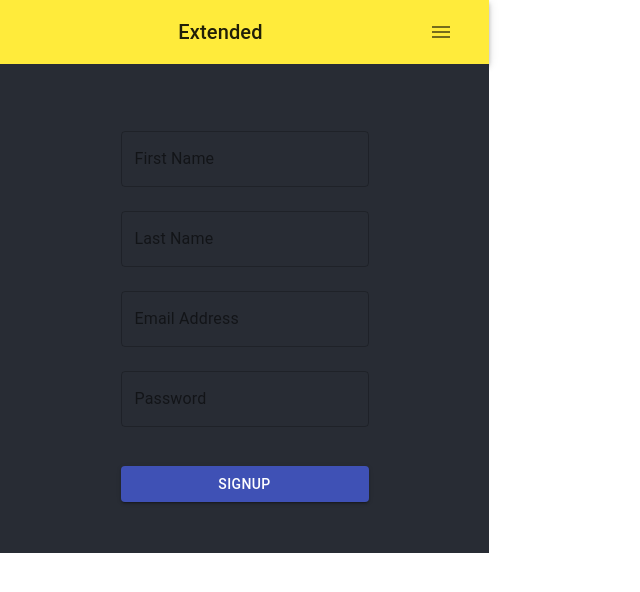
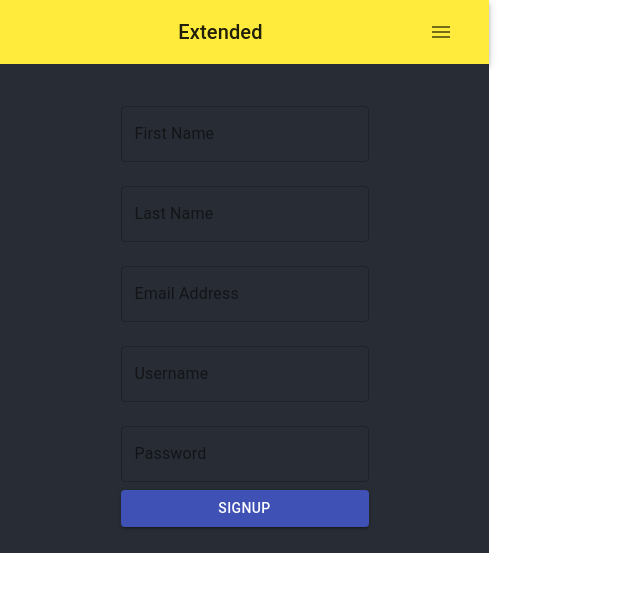
Before and after one commit to wdf-capstone-team-i/extended, a React (Create React App) app: page / in a window 1280 px wide. Shown: the top 592 px of the page, without its empty margins (0-640 px from the left). Built offline with nearby package versions, Linux system fonts and the light colour scheme.

Commit message:
created signup form and it adds to the database

```diff
--- a/package.json
+++ b/package.json
@@ -8,12 +8,12 @@
     "@testing-library/jest-dom": "^4.2.4",
     "@testing-library/react": "^9.5.0",
     "@testing-library/user-event": "^7.2.1",
+    "axios": "^0.19.2",
+    "history": "^5.0.0",
     "react": "^16.13.1",
     "react-dom": "^16.13.1",
-    "react-redux": "^7.2.0",
     "react-router-dom": "^5.2.0",
     "react-scripts": "3.4.1",
-    "redux": "^4.0.5",
     "socket.io-client": "^2.3.0"
   },
   "scripts": {
--- a/src/Routes.js
+++ b/src/Routes.js
@@ -1,15 +1,38 @@
 import React, { Component } from "react";
-import { Route, Switch } from "react-router-dom";
+// import { Route, Switch } from "react-router-dom";
 import { Messages, Signup } from "./components";
+import { createMemoryHistory } from "history";
+const history = createMemoryHistory();
 
 class Routes extends Component {
+  constructor() {
+    super();
+    this.state = {
+      page: "signup",
+    };
+  }
+
   render() {
-    return (
-      <Switch>
-        <Route exact path="/" component={Signup} />
-        <Route exact path="/messages" component={Messages} />
-      </Switch>
-    );
+    //   return (
+    //     <Switch>
+    //       <Route path="/messages" component={Messages} />
+    //       <Route path="/" component={Signup} />
+    //     </Switch>
+    //   );
+
+    let currentpage = null;
+    switch (this.state.page) {
+      case "signup":
+        currentpage = <Signup />;
+        break;
+      case "message":
+        currentpage = <Messages />;
+        break;
+      default:
+        return currentpage;
+    }
+
+    return currentpage;
   }
 }
 
--- a/src/components/Messages/Messages.js
+++ b/src/components/Messages/Messages.js
@@ -5,10 +5,11 @@ import io from "socket.io-client";
 class Messages extends React.Component {
   constructor() {
     super();
-    this.socket = io.connect("https://extended-chat.herokuapp.com/");
+    this.socket = io.connect("http://localhost:8080/");
     this.state = {
       chat: [],
       currentMessage: { message: "", user: "" },
+      page: "message",
     };
     this.onTextChange = this.onTextChange.bind(this);
     this.formHandler = this.formHandler.bind(this);
--- a/src/components/SignupForm/SignupForm.js
+++ b/src/components/SignupForm/SignupForm.js
@@ -1,27 +1,69 @@
-import React from "react";
+import React, { Component } from "react";
 import { TextField, Button } from "@material-ui/core";
-import { Link } from "react-router-dom";
+import { Redirect } from "react-router-dom";
+import axios from "axios";
 
-const SignupForm = (props) => {
+class SignupForm extends Component {
+  constructor() {
+    super();
+    this.state = {
+      page: "signup",
+    };
+
+    this.handleSubmit = this.handleSubmit.bind(this);
+    this.redirect = this.redirect.bind(this);
+  }
+
+  redirect() {
+    console.log("Redirected ");
+    return <Redirect to="/messages" />;
+  }
+
+  handleSubmit(event) {
+    event.preventDefault();
+    let firstname = event.target.firstname.value;
+    let lastname = event.target.lastname.value;
+    let email = event.target.email.value;
+    let username = event.target.username.value;
+    let password = event.target.password.value;
+
+    axios
+      .post("http://localhost:8080/api/users", {
+        firstname,
+        lastname,
+        email,
+        username,
+        password,
+      })
+      .then((res) => res.data)
+      .then((body) => console.log(body));
+  }
+
+  componentDidMount() {
+    console.log("This is mounted");
+  }
+  render() {
     return (
       <div>
-      <form>
+        <form onSubmit={this.handleSubmit}>
           <TextField
-          id="firstName"
+            id="firstname"
             label="First Name"
             type="text"
             variant="outlined"
             margin="normal"
             fullWidth
+            name="firstname"
           />
           <br />
 
           <TextField
-          id="lastName"
+            id="lastname"
             label="Last Name"
             type="text"
             variant="outlined"
             margin="normal"
+            name="lastname"
             fullWidth
           />
           <br />
@@ -32,7 +74,18 @@ const SignupForm = (props) => {
             type="text"
             variant="outlined"
             margin="normal"
+            name="email"
             fullWidth
+          />
+          <br />
+          <TextField
+            id="username"
+            fullWidth
+            label="Username"
+            type="text"
+            variant="outlined"
+            margin="normal"
+            name="username"
           />
           <br />
           <TextField
@@ -42,17 +95,22 @@ const SignupForm = (props) => {
             type="password"
             variant="outlined"
             margin="normal"
+            name="password"
           />
           <br />
-        <br />
-        <Link className="messages" to="/messages">
-          <Button variant="contained" color="primary" fullWidth type="submit">
+          <Button
+            onClick={this.redirect}
+            variant="contained"
+            color="primary"
+            fullWidth
+            type="submit"
+          >
             Signup
           </Button>
-        </Link>
         </form>
       </div>
     );
-};
+  }
+}
 
 export default SignupForm;
```
Also changed, not shown: 1 other file (tests, documents, lock files or other folders). Lines whose indentation alone changed are shown as unchanged.
